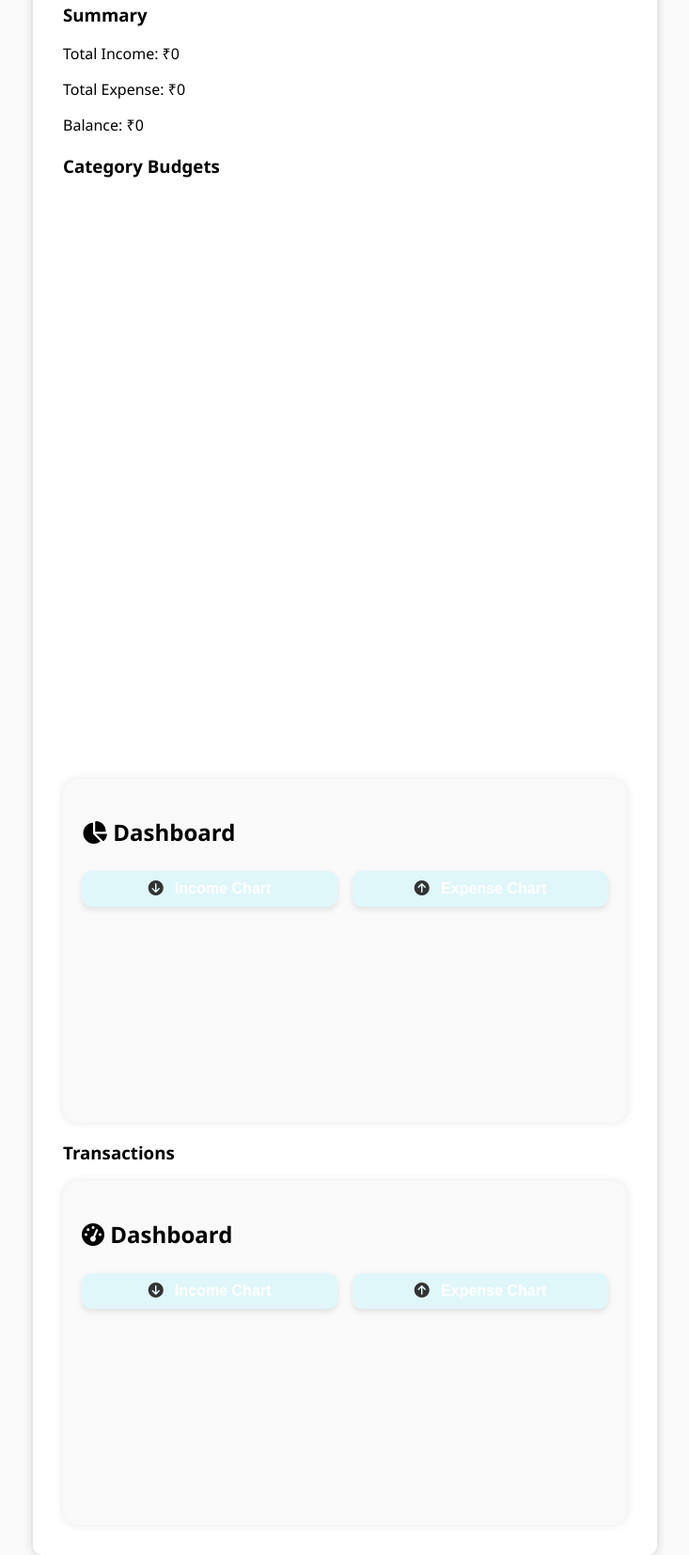
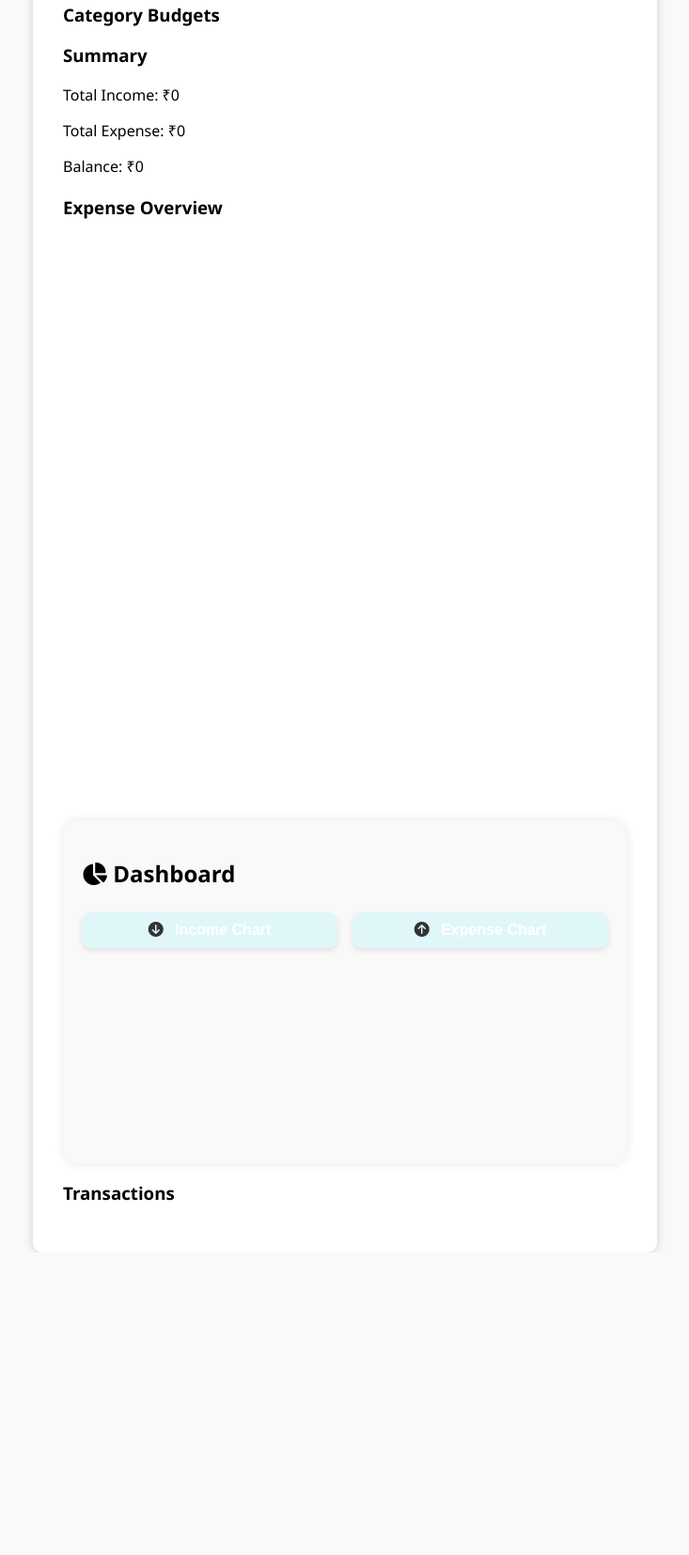
Before and after one commit to saavarnim/MoneyLens, a website: page index.html in a window 1280 px wide. Shown: the part 762-2417 px from the top of the page at 94% size, without its empty margins (273-1006 px from the left). After the commit the page ends 2095 px from the top, so only its background shows below. Drawn offline with nearby package versions, Linux system fonts and the light colour scheme.

Commit message:
Update index.html

```diff
--- a/index.html
+++ b/index.html
@@ -38,14 +38,18 @@
       <button onclick="setCategoryBudget()">Set Budget</button>
     </div>
 
+
+    <div id="budget-summary"></div>
     <div class="summary">
       <h3>Summary</h3>
       <p>Total Income: ₹<span id="income">0</span></p>
       <p>Total Expense: ₹<span id="expense">0</span></p>
       <p>Balance: ₹<span id="balance">0</span></p>
     </div>
+    <div class="summary">
+      <h3>Expense Overview</h3>
 
-    <div id="budget-summary"></div>
+    </div>
 
     <div id="chart-container">
       <canvas id="chart"></canvas>
@@ -69,19 +73,19 @@
 
     <h3>Transactions</h3>
     <ul id="transaction-list"></ul>
-    <div id="dashboard">
+    <!-- <div id="dashboard">
       <h2><i class="fas fa-tachometer-alt"></i> Dashboard</h2>
-
-      <div class="chart-controls">
+     -->
+      <!-- <div class="chart-controls">
         <button id="btnIncome"><i class="fas fa-arrow-circle-down"></i> Income Chart</button>
         <button id="btnExpense"><i class="fas fa-arrow-circle-up"></i> Expense Chart</button>
       </div>
-
-      <canvas id="incomeChart" class="chart"></canvas>
+     -->
+      <!-- <canvas id="incomeChart" class="chart"></canvas>
       <canvas id="expenseChart" class="chart" style="display:none;"></canvas>
 
       <div id="budget-summary" class="budget-summary"></div>
-    </div>
+    </div> -->
 
   </div>
 
```
